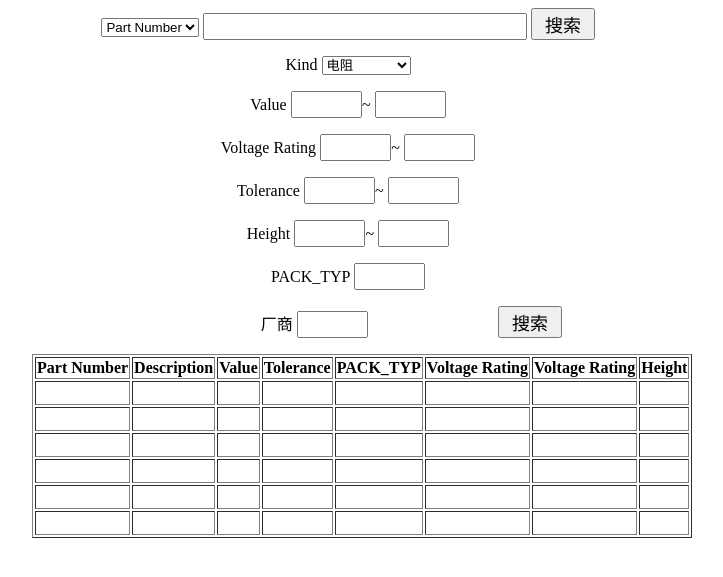
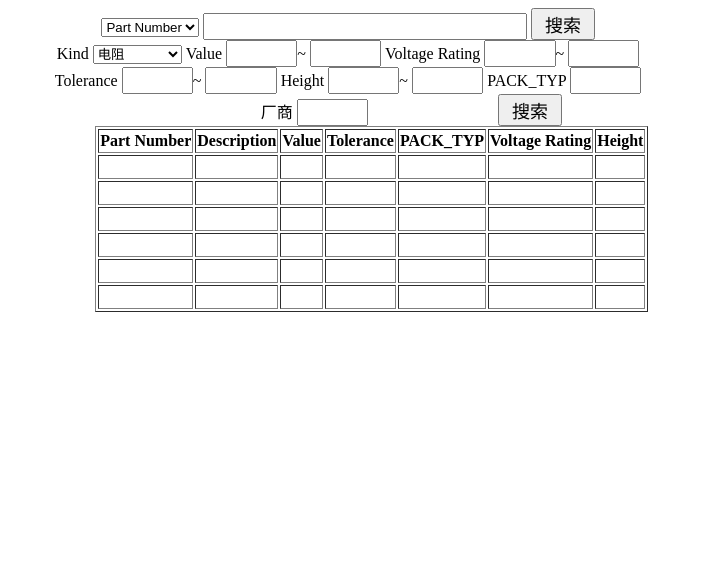
Before and after one commit to MrDogshit/PdmSystem, a Django app: template templates/PdmSearchPage/SearchHompage.html in a window 1280 px wide. Shown: the top 577 px of the page, without its empty margins (292-1015 px from the left). Run offline with Django 3.2, Linux system fonts and the light colour scheme; the template is opened without the code that fills it, so the values that code supplies are empty.

Commit message:
前端web修改

```diff
--- a/templates/PdmSearchPage/SearchHompage.html
+++ b/templates/PdmSearchPage/SearchHompage.html
@@ -22,17 +22,20 @@
         {
             width: 5%;
         }
-        td
+        td,th
         {
             height: 20px;
         }
         table{
             position: relative;
-            left: 25%;
+            left: 30%;
         }
         p
         {
+            {#border: 200px;#}
+            {#border-style: solid;#}
             position: relative;
+            display: inline;
         }
     </style>
 </head>
@@ -60,8 +63,6 @@
                 <option class="u44_input_option" value="WIFI">WIFI</option>
             </select>
         </p>
-
-        </div>
         <p>Value
             <input type="text" name="value_min">~
             <input type="text" name="value_max">
@@ -70,6 +71,8 @@
             <input type="text" name="value_min">~
             <input type="text" name="value_max">
         </p>
+        </div>
+        <div>
             <p>Tolerance
             <input type="text" name="value_min">~
             <input type="text" name="value_max">
@@ -81,6 +84,8 @@
         <p>PACK_TYP
             <input type="text" name="value_min">
         </p>
+        </div>
+
         <p>厂商
             <input type="text" name="Producter">
             <input type="button" name="search_button" style="position: relative; left: 10%;" value="搜索">
@@ -94,11 +99,9 @@
             <th>Tolerance</th>
             <th>PACK_TYP</th>
             <th>Voltage Rating</th>
-            <th>Voltage Rating</th>
             <th>Height</th>
         </tr>
         <tr>
-            <td></td>
             <td></td>
             <td></td>
             <td></td>
@@ -115,10 +118,8 @@
             <td></td>
             <td></td>
             <td></td>
-            <td></td>
         </tr>
         <tr>
-            <td></td>
             <td></td>
             <td></td>
             <td></td>
@@ -135,10 +136,8 @@
             <td></td>
             <td></td>
             <td></td>
-            <td></td>
         </tr>
          <tr>
-            <td></td>
             <td></td>
             <td></td>
             <td></td>
@@ -155,7 +154,6 @@
             <td></td>
             <td></td>
             <td></td>
-            <td></td>
         </tr>
     </table>
 </body>
```
Lines whose indentation alone changed are shown as unchanged.
